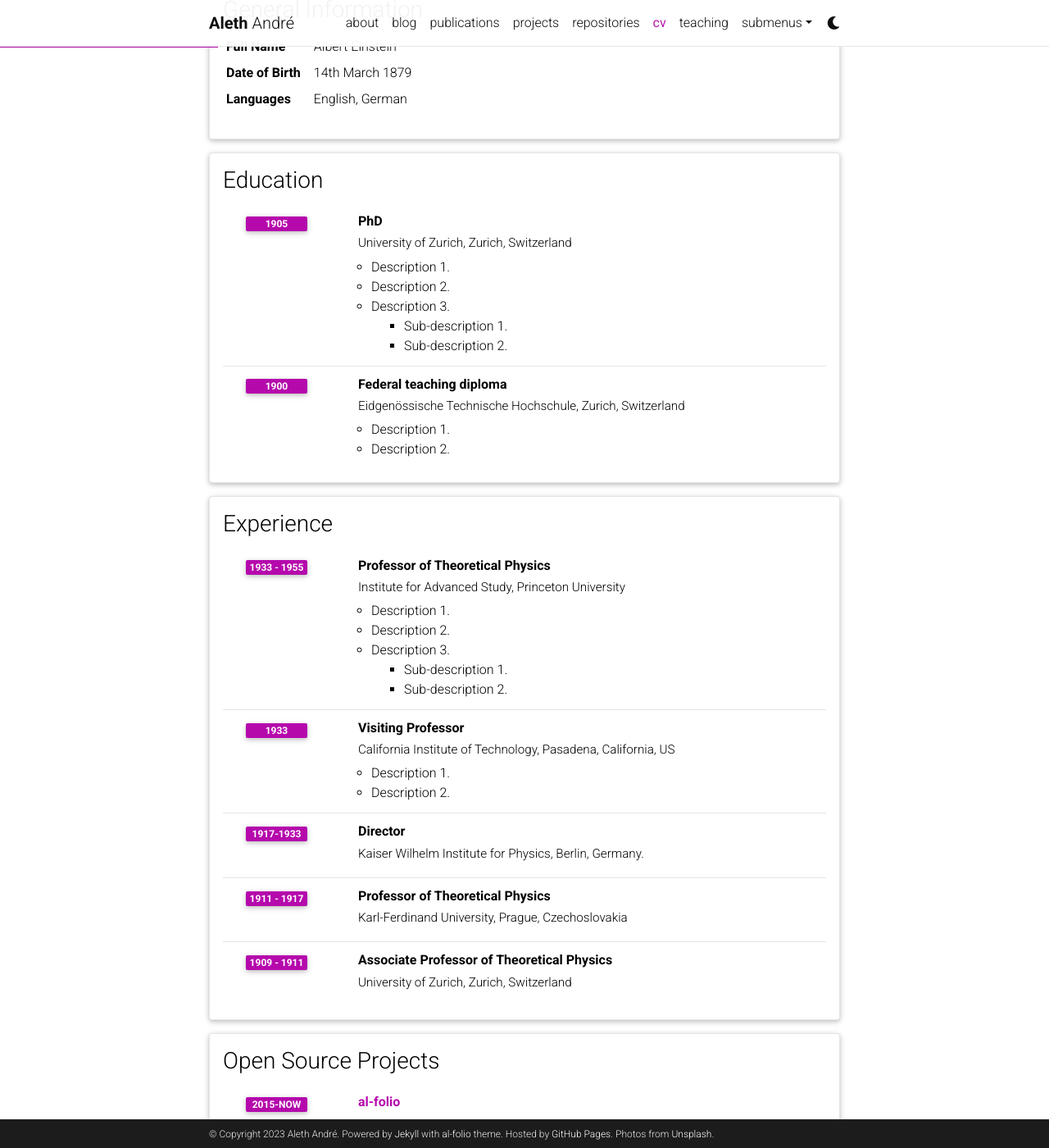
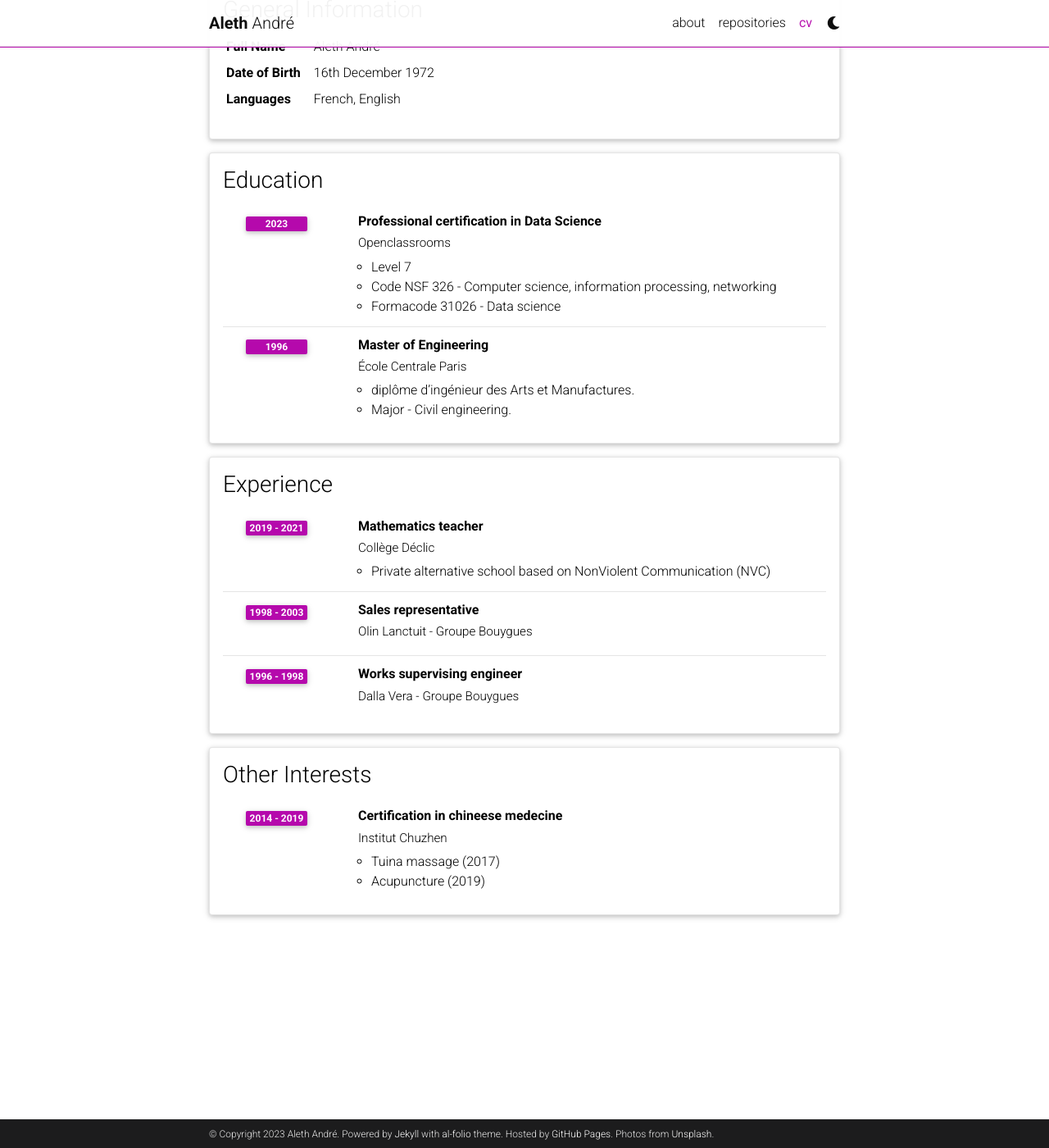
Before and after one commit to mariealeth/github_page, a Jekyll site: the page built from _pages/cv.md, in a window 1280 px wide and 1400 px high, scrolled down 207 px. Shown: the whole window at 82% size. Built offline with Jekyll 4.4.1, drawn with Linux system fonts in a browser that asks for light colours; full-size pictures stand in for the smaller copies a plugin makes; comment, search, counter and statistics services are not loaded; a style sheet for code colours, icons or effects is not loaded; some of the changed text lies outside the part shown.

Commit message:
First update

```diff
--- a/_config.yml
+++ b/_config.yml
@@ -67,11 +67,11 @@ og_image: # The site-wide (default for all links) Open Graph preview image
 # Social integration
 # -----------------------------------------------------------------------------
 
-github_username: # your GitHub user name
+github_username: mariealeth # your GitHub user name
 gitlab_username: # your GitLab user name
 twitter_username: # your Twitter handle
 mastodon_username: # your mastodon instance+username in the format instance.tld/@username
-linkedin_username: # your LinkedIn user name
+linkedin_username: Aleth André # your LinkedIn user name
 telegram_username: # your Telegram user name
 scholar_userid: # your Google Scholar ID
 semanticscholar_id: # your Semantic Scholar ID
@@ -99,9 +99,7 @@ facebook_id: # your facebook id
 youtube_id: # your youtube channel id (youtube.com/@<youtube_id>)
 discord_id: # your discord id (18-digit unique numerical identifier)
 
-contact_note: >
-  You can even add a little note about which of these is the best way to reach you.
-
+contact_note:
 # -----------------------------------------------------------------------------
 # Analytics and search engine verification
 # -----------------------------------------------------------------------------
@@ -116,8 +114,8 @@ bing_site_verification:  # out your bing-site-verification ID (Bing Webmaster)
 # Blog
 # -----------------------------------------------------------------------------
 
-blog_name: al-folio # blog_name will be displayed in your blog page
-blog_nav_title: blog # your blog must have a title for it to be displayed in the nav bar
+blog_name: # blog_name will be displayed in your blog page
+blog_nav_title: # your blog must have a title for it to be displayed in the nav bar
 blog_description: a simple whitespace theme for academics
 permalink: /blog/:year/:title/
 
--- a/_data/cv.yml
+++ b/_data/cv.yml
@@ -2,96 +2,57 @@
   type: map
   contents:
     - name: Full Name
-      value: Albert Einstein
+      value: Aleth André
     - name: Date of Birth
-      value: 14th March 1879
+      value: 16th December 1972
     - name: Languages
-      value: English, German
+      value: French, English
 
 - title: Education
   type: time_table
   contents:
-    - title: PhD
-      institution: University of Zurich, Zurich, Switzerland
-      year: 1905
+    - title: Professional certification in Data Science
+      institution: Openclassrooms
+      year: 2023
       description:
-        - Description 1.
-        - Description 2.
-        - title: Description 3.
-          contents:
-            - Sub-description 1.
-            - Sub-description 2.
-    - title: Federal teaching diploma
-      institution: Eidgenössische Technische Hochschule, Zurich, Switzerland
-      year: 1900
+        - Level 7
+        - Code NSF 326 - Computer science, information processing, networking
+        - Formacode 31026 - Data science
+
+    - title: Master of Engineering
+      institution: École Centrale Paris
+      year: 1996
       description:
-        - Description 1.
-        - Description 2.
+        - diplôme d’ingénieur des Arts et Manufactures.
+        - Major - Civil engineering.
 
 - title: Experience
   type: time_table
   contents:
-    - title: Professor of Theoretical Physics
-      institution: Institute for Advanced Study, Princeton University
-      year: 1933 - 1955
+    - title: Mathematics teacher
+      institution: Collège Déclic
+      year: 2019 - 2021
       description:
-        - Description 1.
-        - Description 2.
-        - title: Description 3.
-          contents:
-            - Sub-description 1.
-            - Sub-description 2.
-    - title: Visiting Professor
-      institution: California Institute of Technology, Pasadena, California, US
-      year: 1933
-      description:
-        - Description 1.
-        - Description 2.
+        - Private alternative school based on NonViolent Communication (NVC)
 
-    - title: Director
-      institution: Kaiser Wilhelm Institute for Physics, Berlin, Germany.
-      year: 1917-1933
-
-    - title: Professor of Theoretical Physics
-      institution: Karl-Ferdinand University, Prague, Czechoslovakia
-      year: 1911 - 1917
+    - title: Sales representative
+      institution: Olin Lanctuit - Groupe Bouygues
+      year: 1998 - 2003
       description:
 
-    - title: Associate Professor of Theoretical Physics
-      institution: University of Zurich, Zurich, Switzerland
-      year: 1909 - 1911
+    - title: Works supervising engineer
+      institution: Dalla Vera - Groupe Bouygues
+      year: 1996 - 1998
 
-- title: Open Source Projects
+
+
+
+- title: Other Interests
   type: time_table
   contents:
-    - title: <a href="https://github.com/alshedivat/al-folio">al-folio</a>
-      year: 2015-now
-      description: A beautiful, simple, clean, and responsive Jekyll theme for academics.
-
-- title: Honors and Awards
-  type: time_table
-  contents:
-    - year: 1921
-      items:
-        - Nobel Prize in Physics
-        - Matteucci Medal
-    - year: 2029
-      items:
-        - Max Planck Medal
-
-- title: Academic Interests
-  type: nested_list
-  contents:
-    - title: Topic 1.
-      items:
-        - Description 1.
-        - Description 2.
-    - title: Topic 2.
-      items:
-        - Description 1.
-        - Description 2.
-
-- title: Other Interests
-  type: list
-  contents:
-    - <u>Hobbies:</u> Hobby 1, Hobby 2, etc.
+    - title: Certification in chineese medecine
+      institution: Institut Chuzhen
+      year: 2014 - 2019
+      description:
+        - Tuina massage (2017)
+        - Acupuncture (2019)
--- a/_pages/projects.md
+++ /dev/null
@@ -1,58 +0,0 @@
----
-layout: page
-title: projects
-permalink: /projects/
-description: A growing collection of your cool projects.
-nav: true
-nav_order: 2
-display_categories: [work, fun]
-horizontal: false
----
-
-<!-- pages/projects.md -->
-<div class="projects">
-{%- if site.enable_project_categories and page.display_categories %}
-  <!-- Display categorized projects -->
-  {%- for category in page.display_categories %}
-  <h2 class="category">{{ category }}</h2>
-  {%- assign categorized_projects = site.projects | where: "category", category -%}
-  {%- assign sorted_projects = categorized_projects | sort: "importance" %}
-  <!-- Generate cards for each project -->
-  {% if page.horizontal -%}
-  <div class="container">
-    <div class="row row-cols-2">
-    {%- for project in sorted_projects -%}
-      {% include projects_horizontal.html %}
-    {%- endfor %}
-    </div>
-  </div>
-  {%- else -%}
-  <div class="grid">
-    {%- for project in sorted_projects -%}
-      {% include projects.html %}
-    {%- endfor %}
-  </div>
-  {%- endif -%}
-  {% endfor %}
-
-{%- else -%}
-<!-- Display projects without categories -->
-  {%- assign sorted_projects = site.projects | sort: "importance" -%}
-  <!-- Generate cards for each project -->
-  {% if page.horizontal -%}
-  <div class="container">
-    <div class="row row-cols-2">
-    {%- for project in sorted_projects -%}
-      {% include projects_horizontal.html %}
-    {%- endfor %}
-    </div>
-  </div>
-  {%- else -%}
-  <div class="grid">
-    {%- for project in sorted_projects -%}
-      {% include projects.html %}
-    {%- endfor %}
-  </div>
-  {%- endif -%}
-{%- endif -%}
-</div>
--- a/_pages/teaching.md
+++ /dev/null
@@ -1,12 +0,0 @@
----
-layout: page
-permalink: /teaching/
-title: teaching
-description: Materials for courses you taught. Replace this text with your description.
-nav: true
-nav_order: 5
----
-
-For now, this page is assumed to be a static description of your courses. You can convert it to a collection similar to `_projects/` so that you can have a dedicated page for each course.
-
-Organize your courses by years, topics, or universities, however you like!
--- a/blog/index.html
+++ /dev/null
@@ -1,100 +0,0 @@
----
-layout: default
-title: blog
-pagination:
-  enabled: true
-  collection: posts
-  permalink: /page/:num/
-  per_page: 5
-  sort_field: date
-  sort_reverse: true
-  trail:
-    before: 1 # The number of links before the current page
-    after: 3  # The number of links after the current page
----
-
-<div class="post">
-
-  <div class="header-bar">
-    <h1>{{ site.blog_name }}</h1>
-    <h2>{{ site.blog_description }}</h2>
-  </div>
-
-  {% if site.display_tags %}
-  <div class="tag-list">
-    <ul class="p-0 m-0">
-      {% for tag in site.display_tags %}
-        <li>
-          <i class="fas fa-hashtag fa-sm"></i> <a href="{{ tag | slugify | prepend: '/blog/tag/' | relative_url }}">{{ tag }}</a>
-        </li>
-        {% unless forloop.last %}
-          <p>&bull;</p>
-        {% endunless %}
-      {% endfor %}
-    </ul>
-  </div>
-  {% endif %}
-
-  <ul class="post-list">
-    {% for post in paginator.posts %}
-
-    {% if post.external_source == blank %}
-      {% assign read_time = post.content | number_of_words | divided_by: 180 | plus: 1 %}
-    {% else %}
-      {% assign read_time = post.feed_content | strip_html | number_of_words | divided_by: 180 | plus: 1 %}
-    {% endif %}
-    {% assign year = post.date | date: "%Y" %}
-    {% assign tags = post.tags | join: "" %}
-    {% assign categories = post.categories | join: "" %}
-
-    <li>
-      <h3>
-        {% if post.redirect == blank %}
-          <a class="post-title" href="{{ post.url | prepend: site.baseurl }}">{{ post.title }}</a>
-        {% else %}
-          {% if post.redirect contains '://' %}
-            <a class="post-title" href="{{ post.redirect }}" target="_blank">{{ post.title }}</a>
-            <svg width="2rem" height="2rem" viewBox="0 0 40 40" xmlns="http://www.w3.org/2000/svg">
-              <path d="M17 13.5v6H5v-12h6m3-3h6v6m0-6-9 9" class="icon_svg-stroke" stroke="#999" stroke-width="1.5" fill="none" fill-rule="evenodd" stroke-linecap="round" stroke-linejoin="round"></path>
-            </svg>
-          {% else %}
-            <a class="post-title" href="{{ post.redirect | relative_url }}">{{ post.title }}</a>
-          {% endif %}
-        {% endif %}
-      </h3>
-      <p>{{ post.description }}</p>
-      <p class="post-meta">
-        {{ read_time }} min read &nbsp; &middot; &nbsp;
-        {{ post.date | date: '%B %-d, %Y' }}
-        {%- if post.external_source %}
-        &nbsp; &middot; &nbsp; {{ post.external_source }}
-        {%- endif %}
-      </p>
-      <p class="post-tags">
-        <a href="{{ year | prepend: '/blog/' | prepend: site.baseurl}}">
-          <i class="fas fa-calendar fa-sm"></i> {{ year }} </a>
-
-          {% if tags != "" %}
-          &nbsp; &middot; &nbsp;
-            {% for tag in post.tags %}
-            <a href="{{ tag | slugify | prepend: '/blog/tag/' | prepend: site.baseurl}}">
-              <i class="fas fa-hashtag fa-sm"></i> {{ tag }}</a> &nbsp;
-              {% endfor %}
-          {% endif %}
-
-          {% if categories != "" %}
-          &nbsp; &middot; &nbsp;
-            {% for category in post.categories %}
-            <a href="{{ category | slugify | prepend: '/blog/category/' | prepend: site.baseurl}}">
-              <i class="fas fa-tag fa-sm"></i> {{ category }}</a> &nbsp;
-              {% endfor %}
-          {% endif %}
-    </p>
-    </li>
-
-    {% endfor %}
-  </ul>
-
-  {% include pagination.html %}
-
-</div>
```
Also changed, not shown: _data/repositories.yml (+5 -9 lines), _pages/about.md (+8 -11 lines), _pages/cv.md (+1 -1 lines), _pages/dropdown.md (deleted, +0 -13 lines), _pages/publications.md (deleted, +0 -18 lines), _pages/repositories.md (+1 -10 lines), assets/img/aleth.jpg (added), 1 other file.
